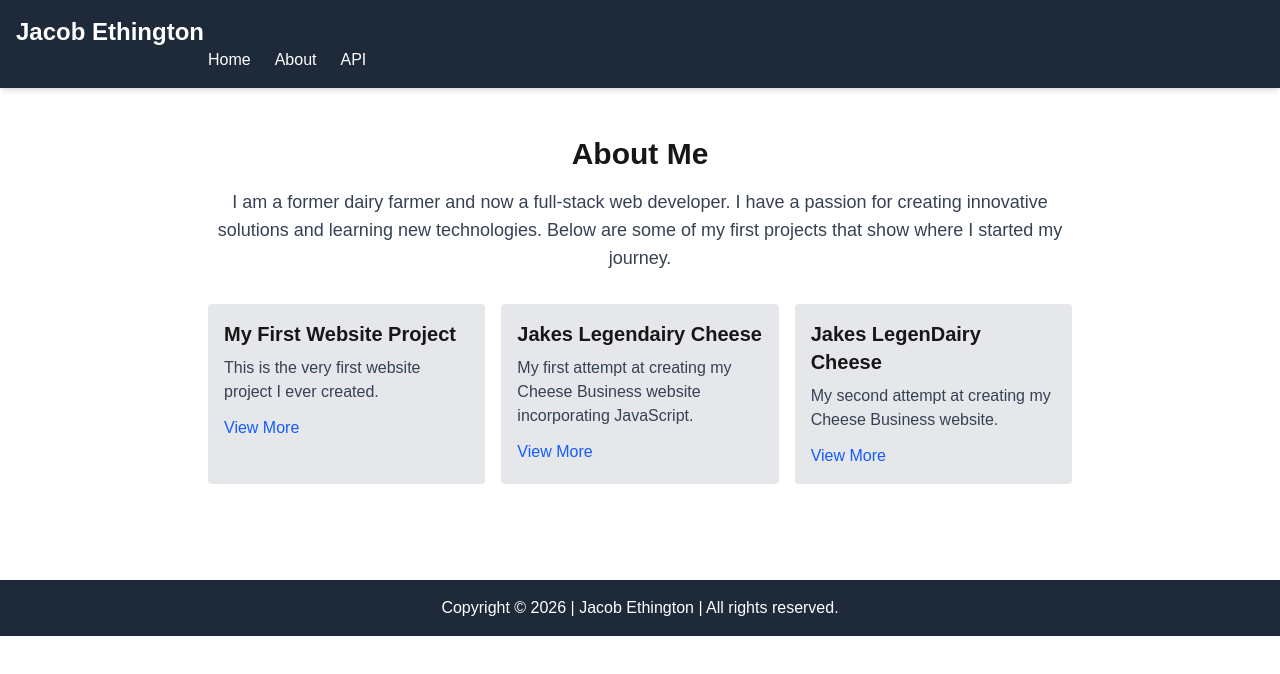
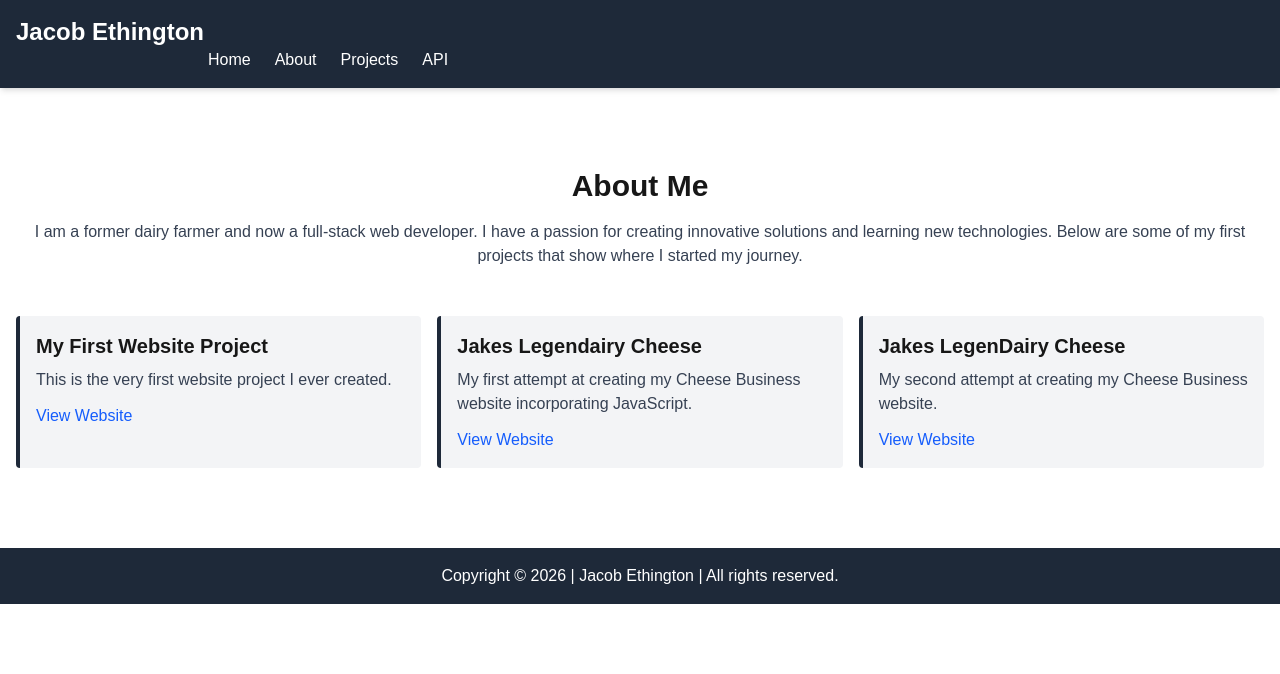
Before and after one commit to jdethington/wdd430-portfolio, a Next.js app: page /about in a window 1280 px wide. Shown: the top 674 px of the page. Built offline with nearby package versions, Linux system fonts and the light colour scheme.

Commit message:
Creating Layouts and Pages

```diff
--- a/app/about/page.tsx
+++ b/app/about/page.tsx
@@ -21,14 +21,16 @@ const aboutItems = [
 
 export default function About() {
   return (
-    <main className="max-w-4xl mx-auto px-4 py-12">
-      <h2 className="text-3xl font-bold mb-4 text-center">About Me</h2>
-      <p className="text-lg text-gray-700 mb-8 text-center">
-        I am a former dairy farmer and now a full-stack web developer. I have a
-        passion for creating innovative solutions and learning new technologies.
-        Below are some of my first projects that show where I started my
-        journey.
-      </p>
+    <main className="container mx-auto px-4 py-8">
+      <section className="text-center py-12">
+        <h2 className="text-3xl font-bold mb-4">About Me</h2>
+        <p className="text-large text-gray-700">
+          I am a former dairy farmer and now a full-stack web developer. I have
+          a passion for creating innovative solutions and learning new
+          technologies. Below are some of my first projects that show where I
+          started my journey.
+        </p>
+      </section>
       <AboutList aboutItems={aboutItems} />
     </main>
   );
--- a/app/page.tsx
+++ b/app/page.tsx
@@ -6,7 +6,7 @@ const projects = [
     description:
       "This is a modern Next.js + React + TypeScript + Tailwind CSS portfolio project, bootstrapped with create-next-app. It is designed for easy deployment on Vercel.",
     technologies: ["React", "TypeScript", "Tailwind CSS", "Next.js"],
-    link: "https://github.com/jdethington/wdd430-portfolio",
+    link: "",
   },
   {
     title: "FindMovie",
--- /dev/null
+++ b/app/projects/layout.tsx
@@ -0,0 +1,16 @@
+import Link from "next/link";
+
+export default function ProjectsLayout({
+  children,
+}: Readonly<{ children: React.ReactNode }>) {
+  return (
+    <section>
+      <nav>
+        <Link href="/projects">Overview</Link> | {""}
+        <Link href="/projects/opensource">Open Source</Link> | {""}
+        <Link href="/projects/school">School</Link>
+      </nav>
+      {children}
+    </section>
+  );
+}
--- /dev/null
+++ b/app/projects/opensource/page.tsx
@@ -0,0 +1,7 @@
+export default function opensourceProjectsPage() {
+  return (
+    <h1 className="text-4xl font-bold mb-4 text-center py-12">
+      Open Source Projects Overview
+    </h1>
+  );
+}
--- /dev/null
+++ b/app/projects/page.tsx
@@ -0,0 +1,7 @@
+export default function ProjectsPage() {
+  return (
+    <h1 className="text-4xl font-bold mb-4 text-center py-12">
+      Projects Overview
+    </h1>
+  );
+}
--- /dev/null
+++ b/app/projects/school/page.tsx
@@ -0,0 +1,7 @@
+export default function schoolProjectsPage() {
+  return (
+    <h1 className="text-4xl font-bold mb-4 text-center py-12">
+      School Projects Overview
+    </h1>
+  );
+}
--- a/components/AboutCard.tsx
+++ b/components/AboutCard.tsx
@@ -4,9 +4,13 @@ interface AboutCardProps {
   link?: string;
 }
 
-export default function AboutCard({ title, description, link }: AboutCardProps) {
+export default function AboutCard({
+  title,
+  description,
+  link,
+}: AboutCardProps) {
   return (
-      <article className="p-4 border-1-4 boarder-blue-600 bg-gray-200 rounded">
+    <article className="p-4 border-l-4 border-gray-800 bg-gray-100 rounded">
       <h3 className="text-xl font-bold mb-2">{title}</h3>
       <p className="text-gray-700 mb-3">{description}</p>
       {link && (
@@ -17,7 +21,7 @@ export default function AboutCard({ title, description, link }: AboutCardProps)
             rel="noopener noreferrer"
             className="text-blue-600 hover:underline"
           >
-              View More
+            View Website
           </a>
         </p>
       )}
--- a/components/Header.tsx
+++ b/components/Header.tsx
@@ -15,6 +15,9 @@ export default function Header() {
             <Link href="/about">About</Link>
           </li>
           <li>
+            <Link href="/projects">Projects</Link>
+          </li>
+          <li>
             <Link href="/api/hello">API</Link>
           </li>
         </ul>
--- a/components/ProjectCard.tsx
+++ b/components/ProjectCard.tsx
@@ -12,7 +12,7 @@ export default function ProjectCard({
   link,
 }: ProjectCardProps) {
   return (
-    <article className="p-4 border-1-4 boarder-blue-600 bg-gray-200 rounded">
+    <article className="p-4 border-l-4 border-gray-800 bg-gray-100 rounded">
       <h3 className="text-xl font-bold mb-2">{title}</h3>
       <p className="text-gray-700 mb-3">{description}</p>
       <p className="text-sm text-gray-600">
--- a/components/ProjectList.tsx
+++ b/components/ProjectList.tsx
@@ -13,7 +13,7 @@ interface ProjectListProps {
 
 export default function ProjectList({ projects }: ProjectListProps) {
   return (
-    <section className="grid gap-4 md:grid-cols-2">
+    <section className="grid gap-4 md:grid-cols-2 lg:grid-cols-3">
       {projects.map((project) => (
         <ProjectCard key={project.title} {...project} />
       ))}
```
Lines whose indentation alone changed are shown as unchanged.
